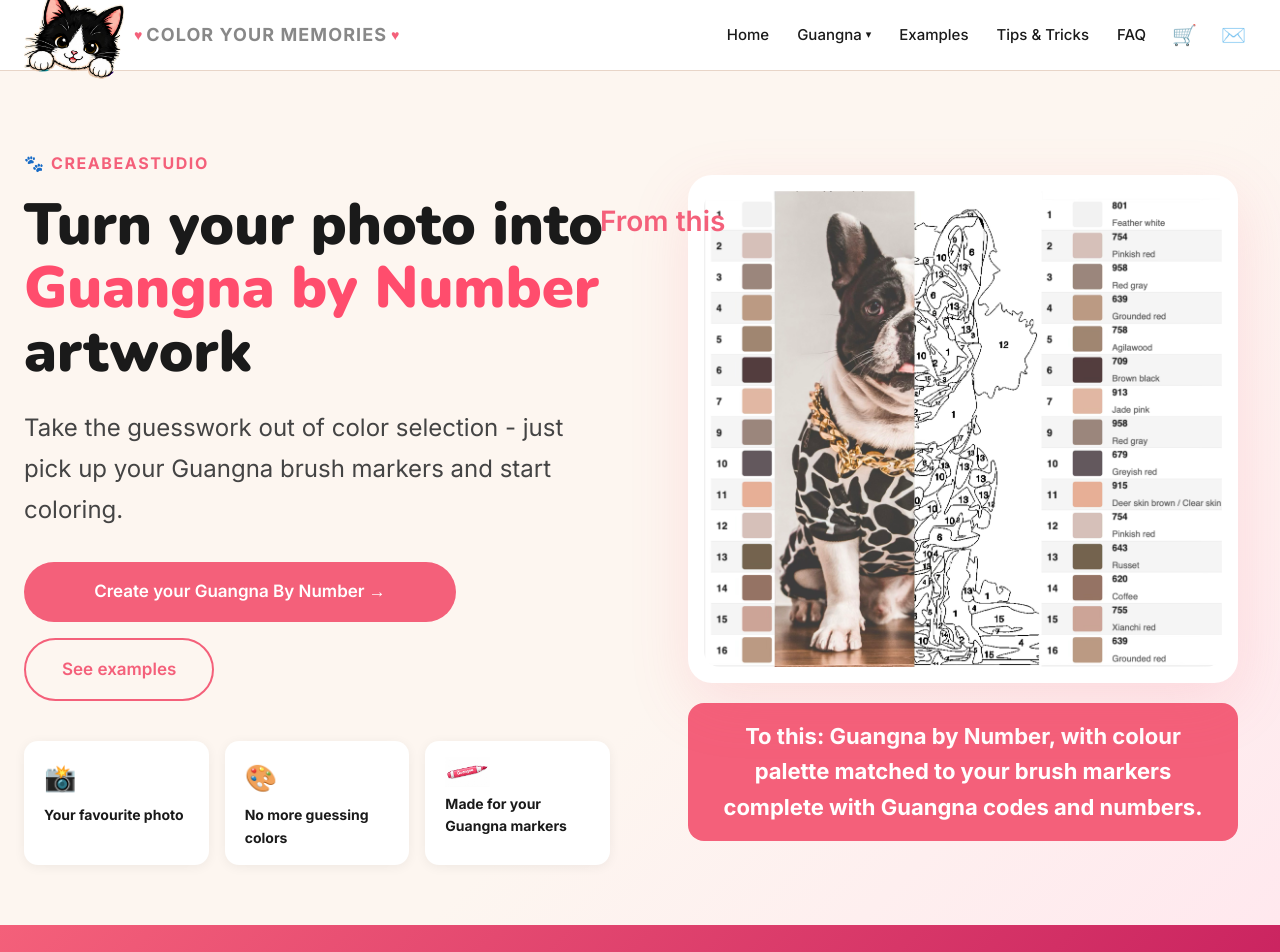
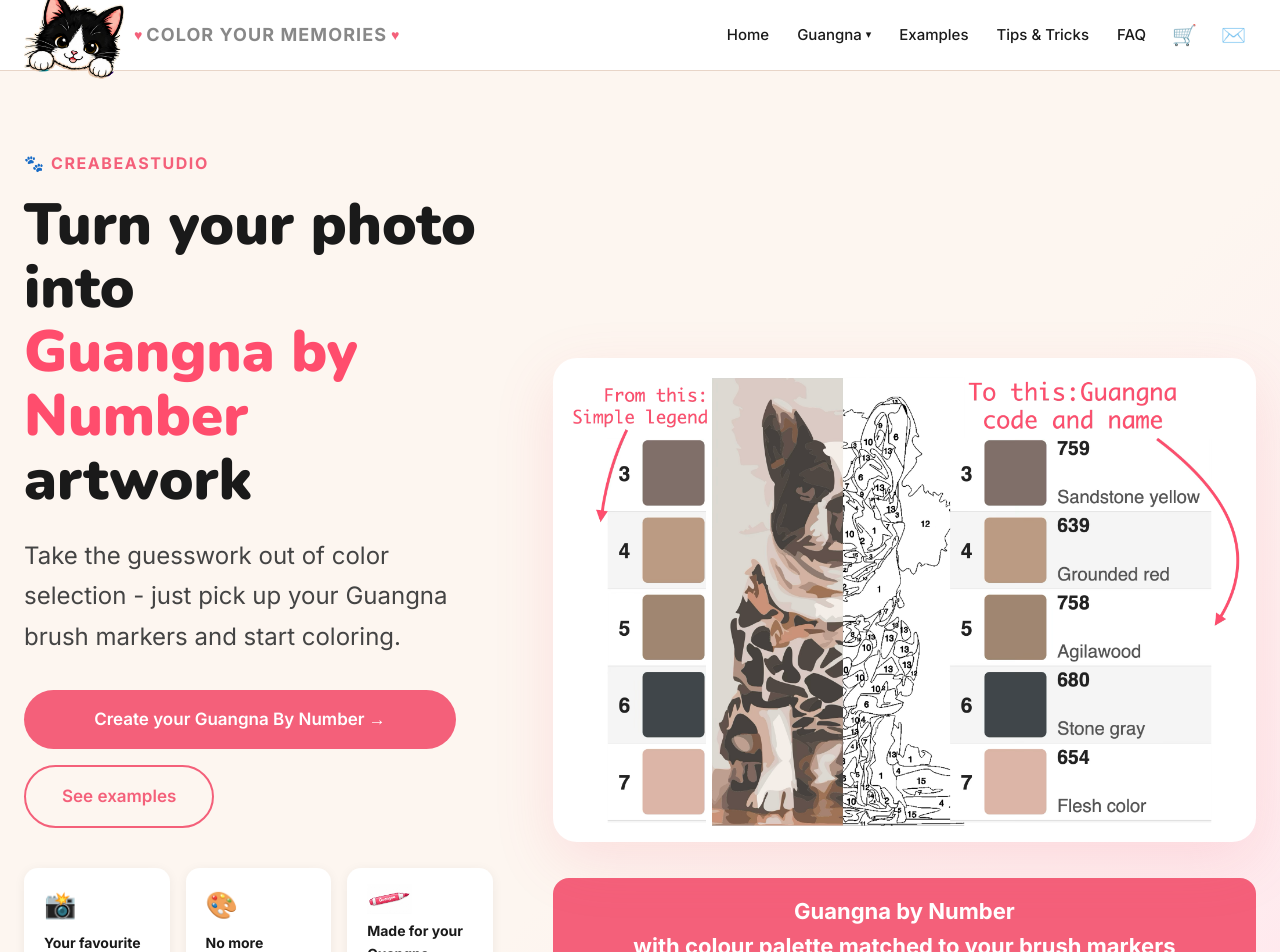
Before and after one commit to CreaBeaStudio/crea-bea-studio, a Next.js app: page / in a window 1280 px wide. Shown: the top 952 px of the page. Built offline with nearby package versions, Linux system fonts and the light colour scheme.

Commit message:
Changed Hero picture

```diff
--- a/app/faq/page.tsx
+++ b/app/faq/page.tsx
@@ -21,8 +21,7 @@ export default function FAQ() {
       <Navbar />
       <main style={{ padding:"60px 24px", maxWidth:740, margin:"0 auto" }}>
         <h1 style={{ fontFamily:"Nunito, sans-serif", color:"var(--pink)", fontWeight:900, fontSize:"clamp(28px,4vw,44px)", marginBottom:40 }}>
-        Frequently Asked Questions
-        ♥Color Your Memories ♥
+        Frequently Asked Questions <br /> ♥Color Your Memories ♥
         </h1>
         {FAQS.map((f,i)=>(
           <div key={i} style={{ marginBottom:28, paddingBottom:28, borderBottom:"1px solid var(--border)" }}>
--- a/app/page.tsx
+++ b/app/page.tsx
@@ -35,9 +35,10 @@ export default function Home() {
       <style>{`
         .hero-grid {
           display: grid;
-          grid-template-columns: 1fr 1fr;
+          grid-template-columns: 1fr 1.5fr;
           gap: 60px;
-          align-items: center;
+          align-items: end;
+          alignItems:"flex-end"
         }
         .hero-buttons {
           display: flex;
@@ -165,15 +166,14 @@ export default function Home() {
             <div style={{ display:"flex", flexDirection:"column", alignItems:"center", gap:20 }}>
               <div style={{ position:"relative", display:"flex", flexDirection:"column", alignItems:"center", width:"100%" }}>
                 <div className="from-this-label">
-                  <span>From this</span>
                 </div>
                 <div style={{
                   background:"white", borderRadius:24, padding:16,
                   boxShadow:"0 20px 60px rgba(244,96,122,0.15)",
-                  maxWidth:550, width:"100%"
+                  maxWidth:800, width:"100%"
                 }}>
-                  <Image src="/dog-legends.png" alt="Sample PBN photo" width={600} height={600}
-                    style={{ borderRadius:16, objectFit:"cover", width:"100%", height:"auto", maxWidth:"100%" }} />
+                 <Image src="/Dog_Legend3.png" alt="Sample PBN photo" width={800} height={800}
+                    style={{ borderRadius:16, objectFit:"cover", width:"100%", height:"600", minHeight:200, maxWidth:"100%" }} />
                 </div>
               </div>
               <div style={{
@@ -181,9 +181,9 @@ export default function Home() {
                 borderRadius:16, padding:"16px 28px",
                 fontWeight:700, fontSize:"clamp(16px,2vw,22px)", textAlign:"center",
                 display:"flex", alignItems:"center", justifyContent:"center",
-                width:"100%", maxWidth:550
+                width:"100%", maxWidth:800, marginTop:16
               }}>
-                <strong>To this: Guangna by Number, with colour palette matched to your brush markers complete with Guangna codes and numbers.</strong>
+                <strong>Guangna by Number <br /> with colour palette matched to your brush markers complete with Guangna codes and numbers.</strong>
               </div>
             </div>
           </div>
```
Also changed, not shown: public/Dog_Legend3.png (added).
